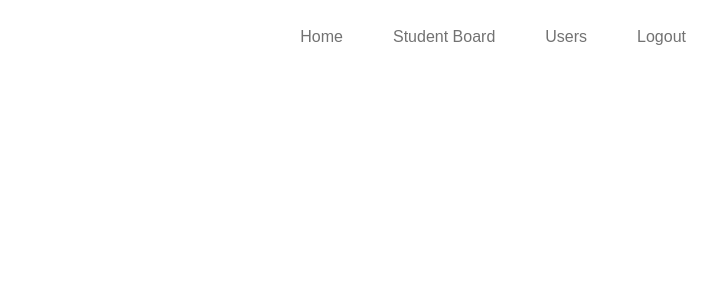
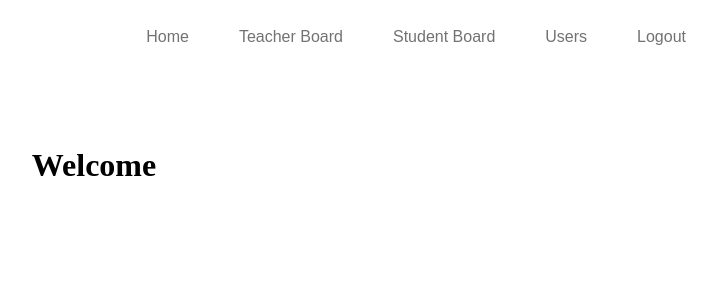
Before and after one commit to aaronkagan/teacher-communication-system, a React (Create React App) app in the folder client/: page /board/teacher in a window 1280 px wide. Shown: the top 300 px of the page, without its empty margins (546-1263 px from the left). Built offline with nearby package versions, Linux system fonts and the light colour scheme; no server answers; sample sign-in values are in the browser's storage.

Commit message:
setting path to teacher board

```diff
--- a/client/src/App.js
+++ b/client/src/App.js
@@ -1,13 +1,13 @@
+import { BrowserRouter as Router, Routes, Route } from "react-router-dom";
 import styled from "styled-components";
-import Login from "./pages/Login";
-import { BrowserRouter as Router, Routes, Route } from "react-router-dom";
-// import Board from "./components/Board";
 import Nav from "./components/Nav";
-// import MultiColumnBoard from "./components/MultiColumnBoard";
+import Home from "./pages/Home";
+import TeacherBoard from "./pages/TeacherBoard";
 import StudentBoard from "./pages/StudentBoard";
 import NotAuthorized from "./pages/NotAuthorized";
-import Home from "./pages/Home";
 import UserAccounts from "./pages/UserAccounts";
+import Login from "./pages/Login";
+
 import getUserRole from "./functions/getUserRole";
 
 const App = () => {
@@ -18,11 +18,9 @@ const App = () => {
         <Routes>
           <Route path="/" element={<Home />} />
           <Route path="/login" element={<Login />} />
-          {/* <Route path="/board/teacher" element={userState.role === "teacher" || userState.role === "admin" ? <MultiColumnBoard /> : <NotAuthorized />} /> */}
-          {/* <Route path="/board/teacher" element={<MultiColumnBoard />} /> */}
+          <Route path="/board/teacher" element={getUserRole() === "teacher" || getUserRole() === "admin" ? <TeacherBoard /> : <NotAuthorized />} />
 
           <Route path="/board/student" element={getUserRole() === "student" || getUserRole() === "admin" ? <StudentBoard /> : <NotAuthorized />} />
-          {/* <Route path="/board/student" element={<StudentBoard />} /> */}
           <Route path="/users" element={getUserRole() === "admin" ? <UserAccounts /> : <NotAuthorized />} />
         </Routes>
       </Wrapper>
--- a/client/src/components/Nav.js
+++ b/client/src/components/Nav.js
@@ -11,7 +11,7 @@ const Nav = () => {
   return (
     <Navbar>
       <StyledLink to="/">Home</StyledLink>
-      {/* {userState.role === "admin" || userState.role === "teacher" ? <StyledLink to="/board/teacher">Teacher Board</StyledLink> : null} */}
+      {getUserRole() === "admin" || getUserRole() === "teacher" ? <StyledLink to="/board/teacher">Teacher Board</StyledLink> : null}
       {getUserRole() === "admin" || getUserRole() === "student" ? <StyledLink to="/board/student">Student Board</StyledLink> : null}
       {getUserRole() === "admin" && <StyledLink to="/users">Users</StyledLink>}
       {isUserLoggedIn() ? (
--- /dev/null
+++ b/client/src/pages/TeacherBoard.js
@@ -0,0 +1,16 @@
+import { useContext } from "react";
+import styled from "styled-components";
+import { UserContext } from "../contexts/UserContext";
+
+const TeacherBoard = () => {
+  const { userState, setUserState } = useContext(UserContext);
+  return (
+    <Wrapper>
+      <h1>Welcome {userState.firstName}</h1>
+    </Wrapper>
+  );
+};
+
+const Wrapper = styled.div``;
+
+export default TeacherBoard;
```
